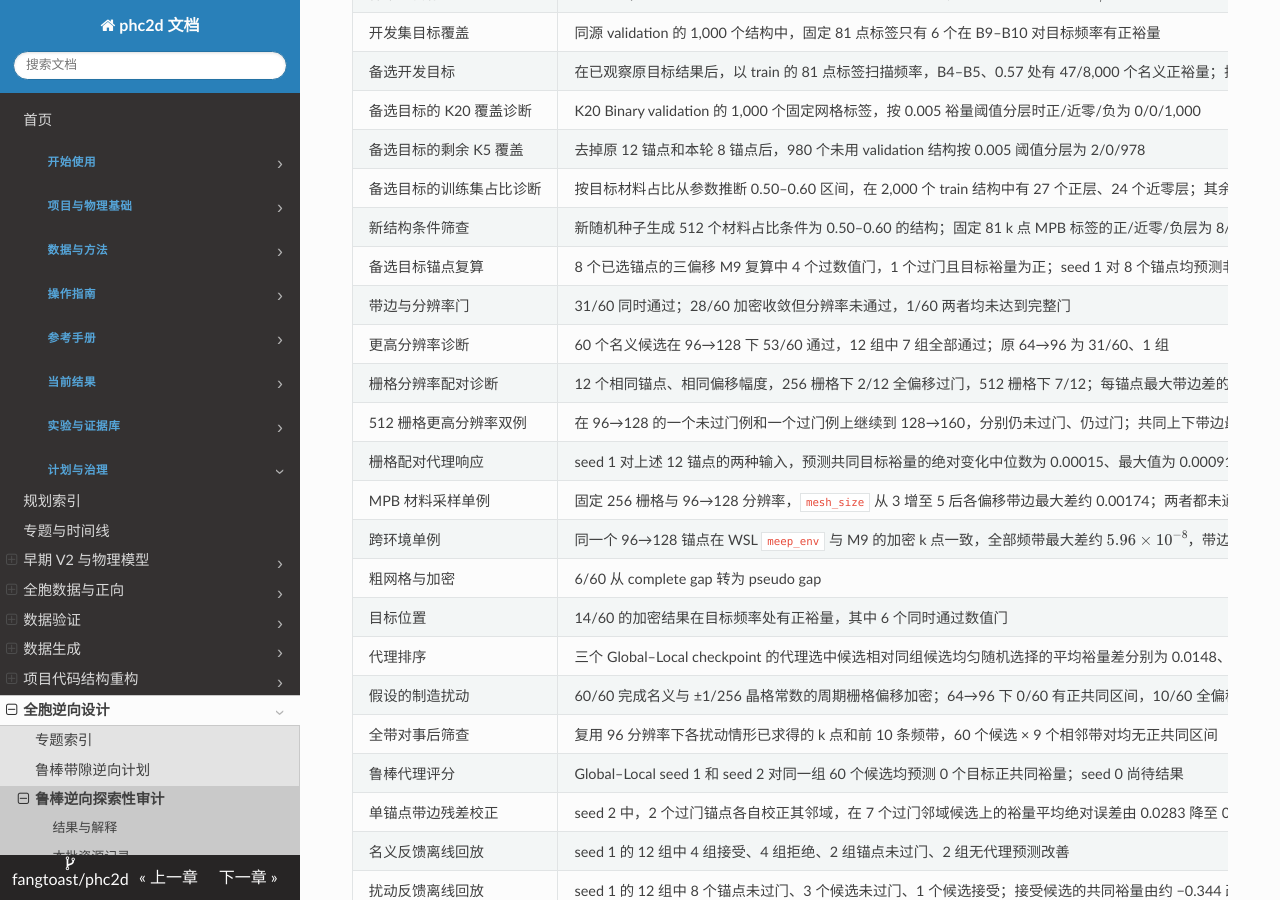
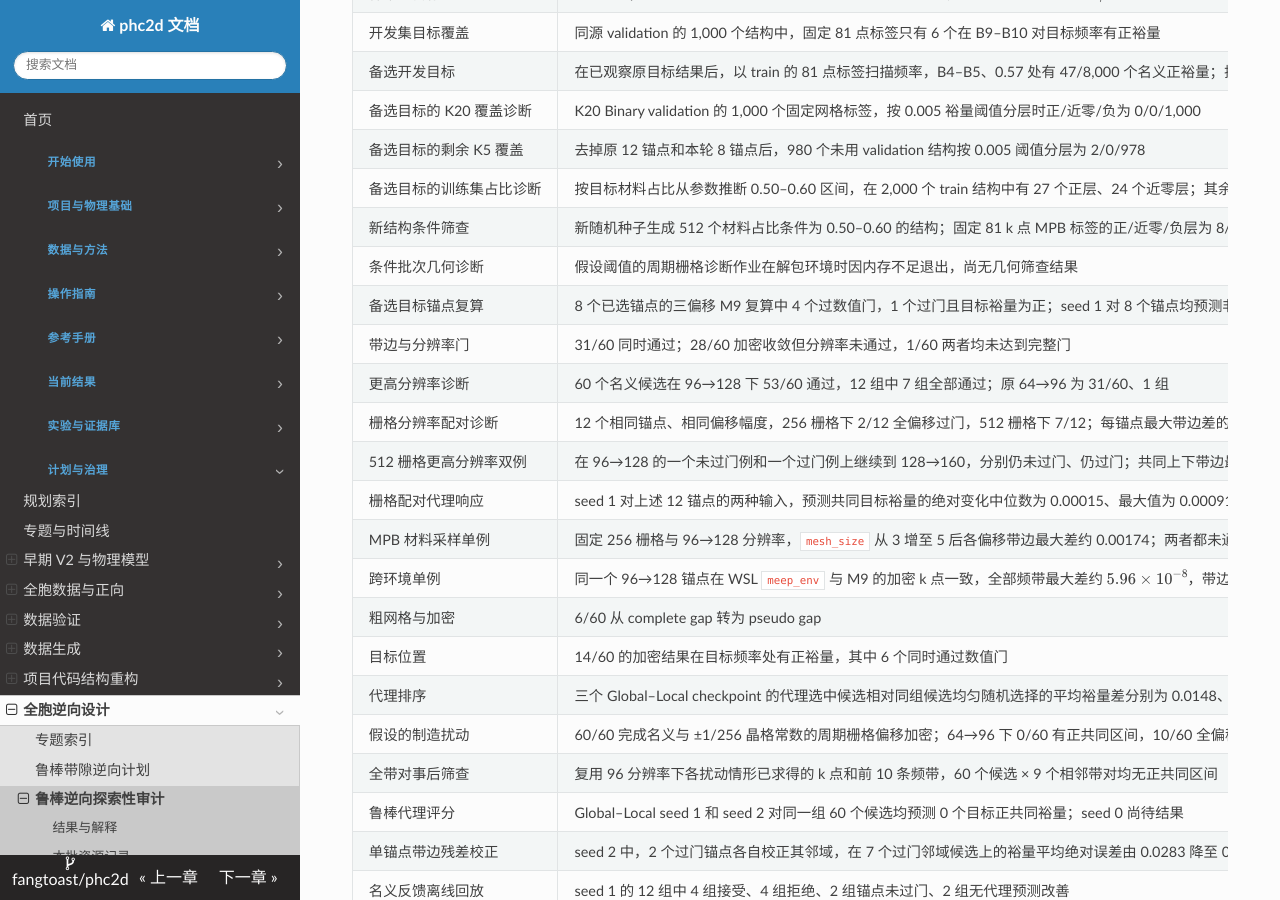
Before and after one commit to fangtoast/phc2d, an MkDocs documentation site: the page built from docs/results/inverse/鲁棒带隙逆向可用性审计.md, in a window 1280 px wide and 900 px high, scrolled down 412 px. Built offline with MkDocs 1.6.1, drawn with Linux system fonts in a browser that asks for light colours.

Commit message:
Record geometry diagnostic environment failure

```diff
--- a/docs/results/inverse/鲁棒带隙逆向可用性审计.md
+++ b/docs/results/inverse/鲁棒带隙逆向可用性审计.md
@@ -40,6 +40,7 @@ source_artifacts:
 | 备选目标的剩余 K5 覆盖 | 去掉原 12 锚点和本轮 8 锚点后，980 个未用 validation 结构按 0.005 阈值分层为 2/0/978 | 不足以补成每层 4 个的独立新批；阈值是训练集诊断后的新口径，不与原 0.002 分层混合 |
 | 备选目标的训练集占比诊断 | 按目标材料占比从参数推断 0.50–0.60 区间，在 2,000 个 train 结构中有 27 个正层、24 个近零层；其余三个区间合计仅 2 个正层、4 个近零层 | 固定网格标签、阈值 0.005；据此将新增开发结构条件化于该占比区间，不能代表原始全分布 |
 | 新结构条件筛查 | 新随机种子生成 512 个材料占比条件为 0.50–0.60 的结构；固定 81 k 点 MPB 标签的正/近零/负层为 8/6/498，按冻结规则各抽取 4 个 | 是名义粗网格开发筛查；筛选条件基于先前 train 诊断，不能代表全分布或正式测试，12 个结构的扰动物理复核尚未完成 |
+| 条件批次几何诊断 | 假设阈值的周期栅格诊断作业在解包环境时因内存不足退出，尚无几何筛查结果 | 解包失败不表示结构不合格；失败日志与资源记录保留在本地预检 run，未自动重提 |
 | 备选目标锚点复算 | 8 个已选锚点的三偏移 M9 复算中 4 个过数值门，1 个过门且目标裕量为正；seed 1 对 8 个锚点均预测非正，漏判该正例 | 仅锚点而非优化候选；此例的共同区间很窄，仍需更高分辨率与未见扰动检查 |
 | 带边与分辨率门 | 31/60 同时通过；28/60 加密收敛但分辨率未通过，1/60 两者均未达到完整门 | 主要瓶颈是当前结构上的分辨率，而非求解任务失败 |
 | 更高分辨率诊断 | 60 个名义候选在 96→128 下 53/60 通过，12 组中 7 组全部通过；原 64→96 为 31/60、1 组 | 6 个候选仍未通过分辨率门、1 个未通过加密门；两套协议分别记录 |
```
